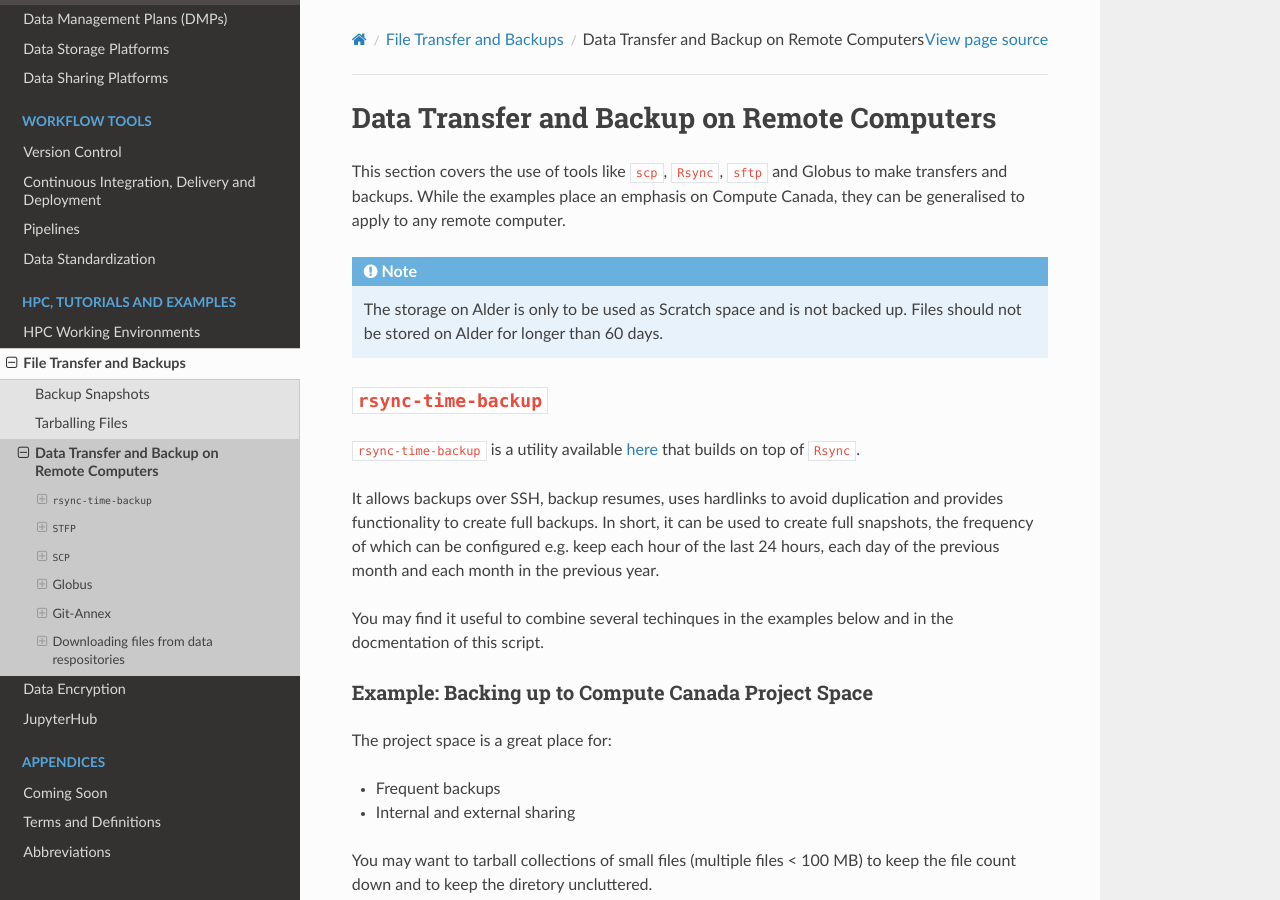
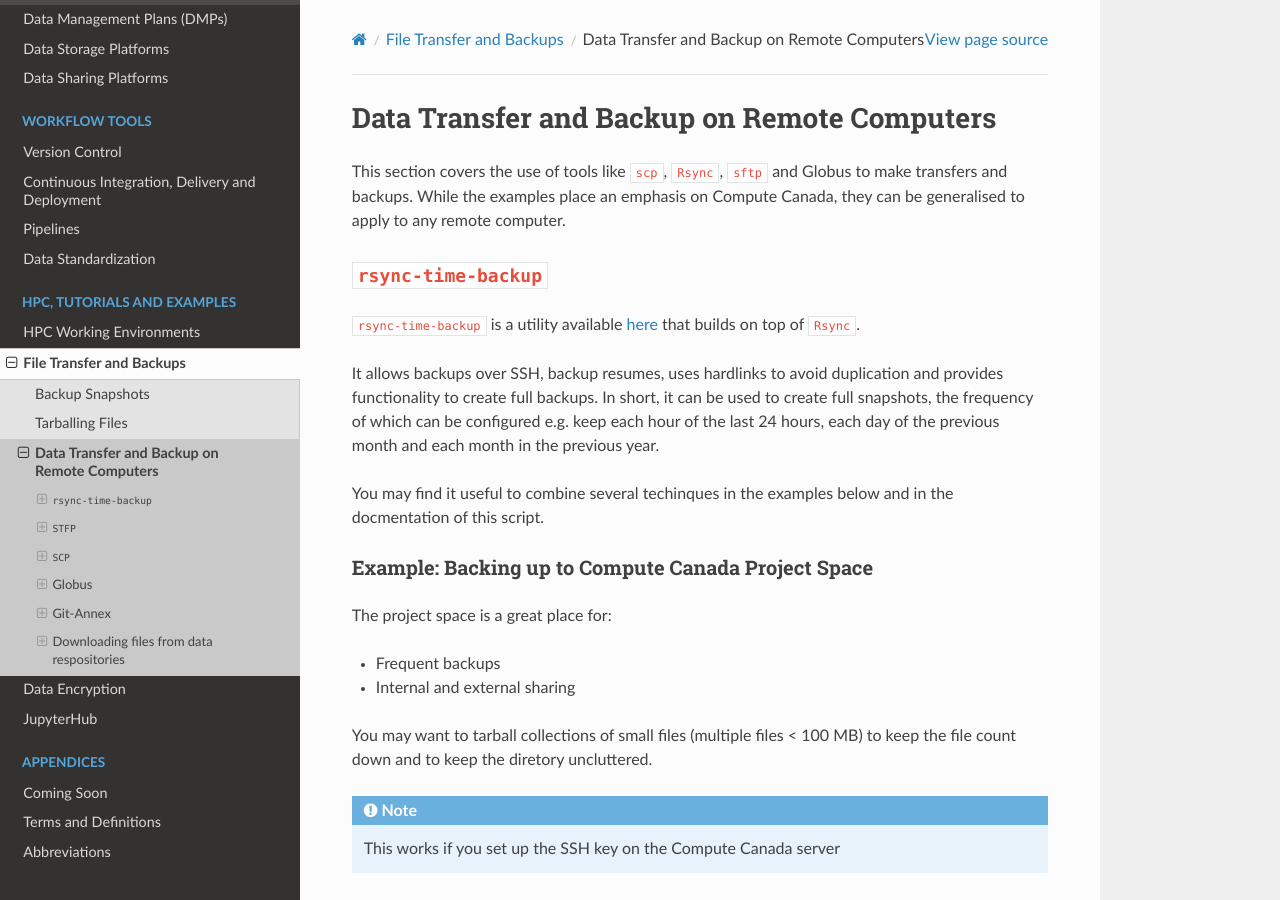
Before and after one commit to ubcbraincircuits/whitepaper, a Sphinx documentation site: the page built from source/backups/transferring_data.rst, in a window 1280 px wide and 900 px high. Built offline with Sphinx 7.4.7 and the Read the Docs theme 2.0.0, drawn with Linux system fonts in a browser that asks for light colours; pages that are not in the unit, such as notebooks, are missing from menus.

Commit message:
Update transferring_data.rst

```diff
--- a/source/backups/transferring_data.rst
+++ b/source/backups/transferring_data.rst
@@ -3,9 +3,6 @@ Data Transfer and Backup on Remote Computers
 ============================================
 
 This section covers the use of tools like ``scp``, ``Rsync``, ``sftp`` and Globus to make transfers and backups. While the examples place an emphasis on Compute Canada, they can be generalised to apply to any remote computer.
-
-.. Note::
-   The storage on Alder is only to be used as Scratch space and is not backed up. Files should not be stored on Alder for longer than 60 days.
 
 ``rsync-time-backup``
 =====================
```
